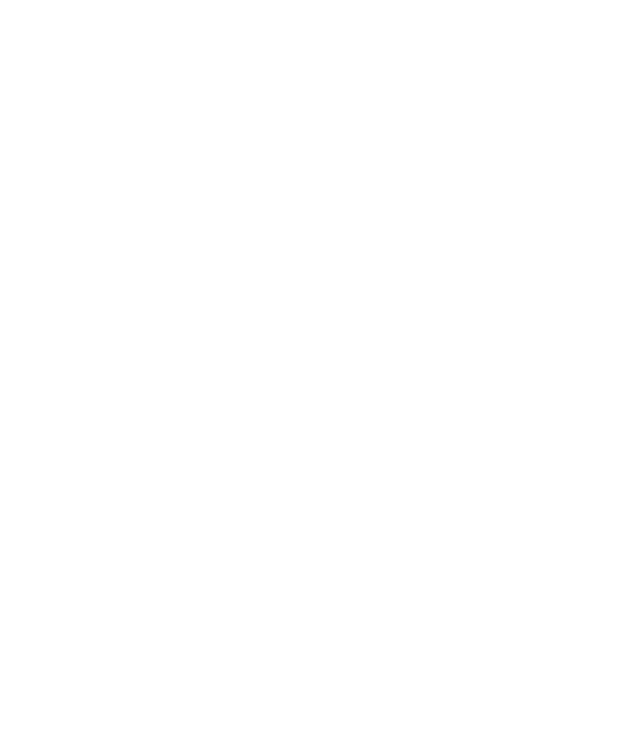
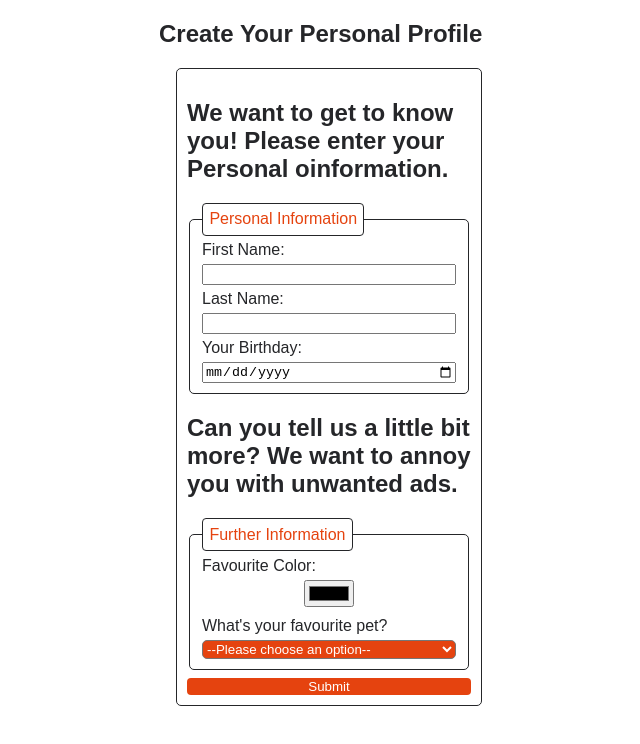
Before and after one commit to SwethaJanardhana/HTML_Form_Personal-Profile-Form, a website: page index.html in a window 1280 px wide. Shown: the whole page, without its empty margins (311-951 px from the left). Drawn offline with Linux system fonts and the light colour scheme.

Commit message:
Challenge accomplished

```diff
--- a/index.html
+++ b/index.html
@@ -10,6 +10,39 @@
     <link rel="stylesheet" href="./css/styles.css" />
   </head>
   <body>
-    <section></section>
+    <section>
+      <h1 id="profile_title">Create Your Personal Profile</h1>
+      <form aria-labelledby="profile_title">
+        <h2 id="personal_info">
+          We want to get to know you! Please enter your Personal oinformation.
+        </h2>
+        <fieldset aria-describedby="personal_info">
+          <legend>Personal Information</legend>
+          <label for="first_name">First Name:</label>
+          <input type="text" id="first_name" name="first_name" />
+          <label for="last_name">Last Name:</label>
+          <input type="text" id="last_name" name="last_name" />
+          <label for="date_of_birth">Your Birthday:</label>
+          <input type="date" id="date_of_birth" name="date_of_birth" />
+        </fieldset>
+        <h2 id="additional_info">
+          Can you tell us a little bit more? We want to annoy you with unwanted
+          ads.
+        </h2>
+        <fieldset aria-describedby="additional_info">
+          <legend>Further Information</legend>
+          <label for="color">Favourite Color:</label>
+          <input type="color" id="color" name="color" default="#E5430F" />
+          <label for="favourite_pet"></label>What's your favourite pet?
+          <select name="favourite_pet" id="favourite_pet">
+            <option value="">--Please choose an option--</option>
+            <option value="Agra_cadabra">Agra cadabra</option>
+            <option value="Chicken_Turtle">Chicken Turtle</option>
+            <option value="Fried_Egg_Jellyfish">Fried Egg Jellyfish</option>
+          </select>
+        </fieldset>
+        <button>Submit</button>
+      </form>
+    </section>
   </body>
 </html>
```
